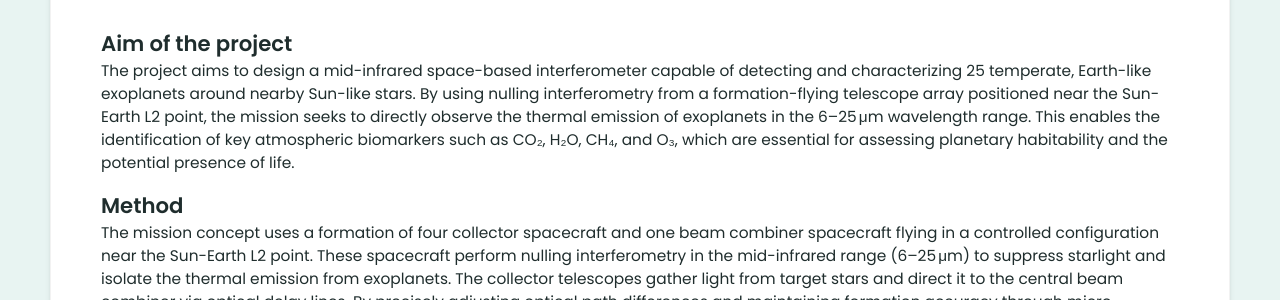
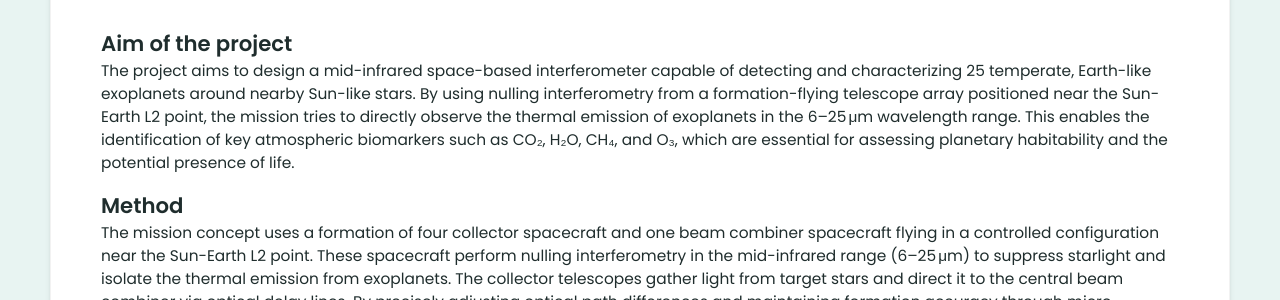
Before and after one commit to jasperwelgemoed/jasperwelgemoed.github.io, a Jekyll site: the page built from _projects/Telescope/index.md, in a window 1280 px wide and 900 px high, scrolled down 752 px, cut to the strip 0-555 px from the top of the window. Shown: the part 200-500 px from the top of the strip. Built offline with Jekyll 4.4.1, drawn with Linux system fonts in a browser that asks for light colours.

Commit message:
Update index.md

```diff
--- a/_projects/Telescope/index.md
+++ b/_projects/Telescope/index.md
@@ -37,10 +37,10 @@
 </div>
 
 ## Aim of the project
-The project aims to design a mid-infrared space-based interferometer capable of detecting and characterizing 25 temperate, Earth-like exoplanets around nearby Sun-like stars. By using nulling interferometry from a formation-flying telescope array positioned near the Sun-Earth L2 point, the mission seeks to directly observe the thermal emission of exoplanets in the 6–25 μm wavelength range. This enables the identification of key atmospheric biomarkers such as CO₂, H₂O, CH₄, and O₃, which are essential for assessing planetary habitability and the potential presence of life.
+The project aims to design a mid-infrared space-based interferometer capable of detecting and characterizing 25 temperate, Earth-like exoplanets around nearby Sun-like stars. By using nulling interferometry from a formation-flying telescope array positioned near the Sun-Earth L2 point, the mission tries to directly observe the thermal emission of exoplanets in the 6–25 μm wavelength range. This enables the identification of key atmospheric biomarkers such as CO₂, H₂O, CH₄, and O₃, which are essential for assessing planetary habitability and the potential presence of life.
 
 ## Method
 The mission concept uses a formation of four collector spacecraft and one beam combiner spacecraft flying in a controlled configuration near the Sun-Earth L2 point. These spacecraft perform nulling interferometry in the mid-infrared range (6–25 μm) to suppress starlight and isolate the thermal emission from exoplanets. The collector telescopes gather light from target stars and direct it to the central beam combiner via optical delay lines. By precisely adjusting optical path differences and maintaining formation accuracy through micro-propulsion and attitude control systems, the interferometer achieves the high contrast needed to detect faint planetary signals. Observations are planned over several years, with data processed to extract atmospheric spectra and identify biosignatures.
+<img width="700" height="700" alt="image" src="https://github.com/user-attachments/assets/3714550f-ae50-4071-9461-186fc283a6f4" />
 
 ## Results
-<img width="1122" height="990" alt="image" src="https://github.com/user-attachments/assets/3714550f-ae50-4071-9461-186fc283a6f4" />
```
